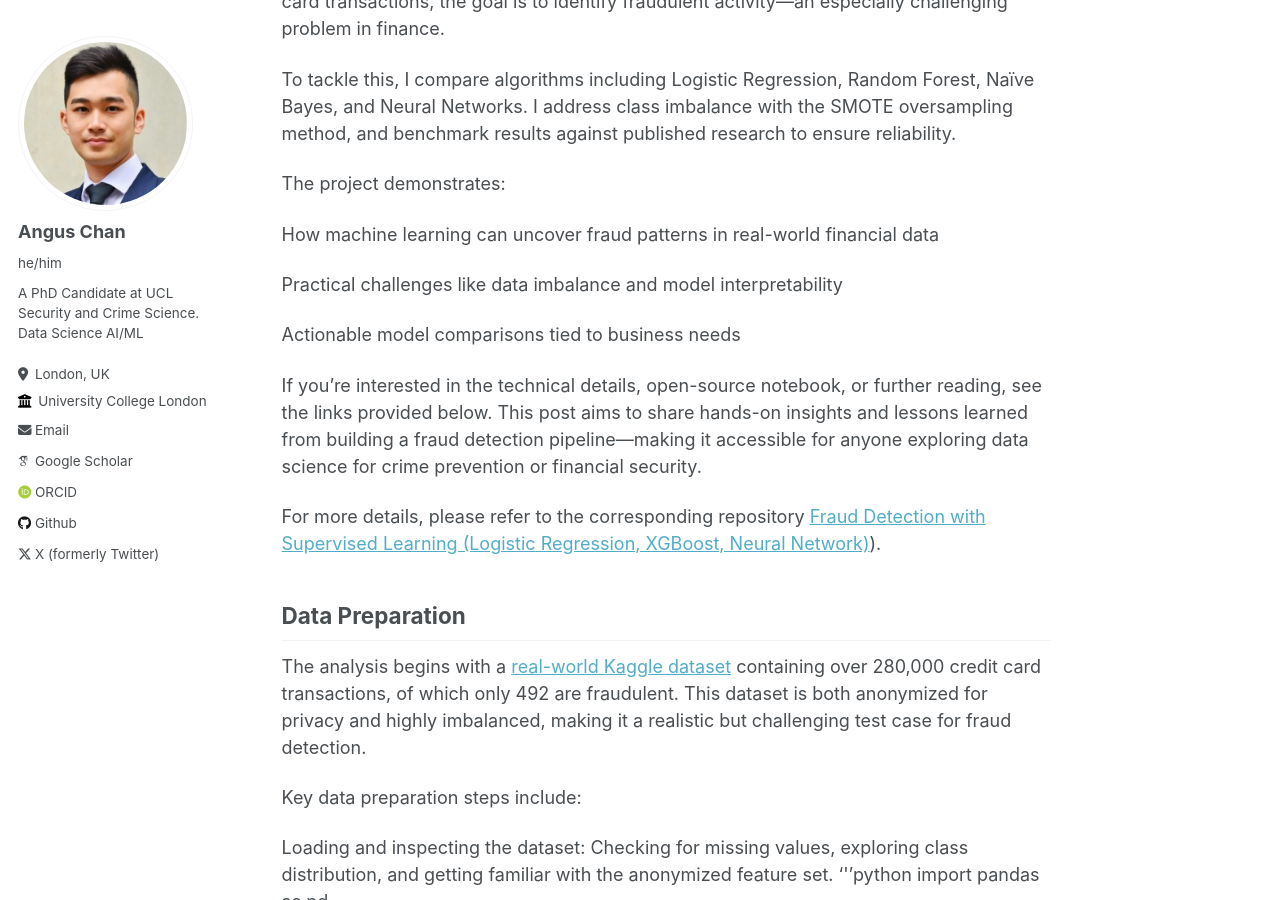
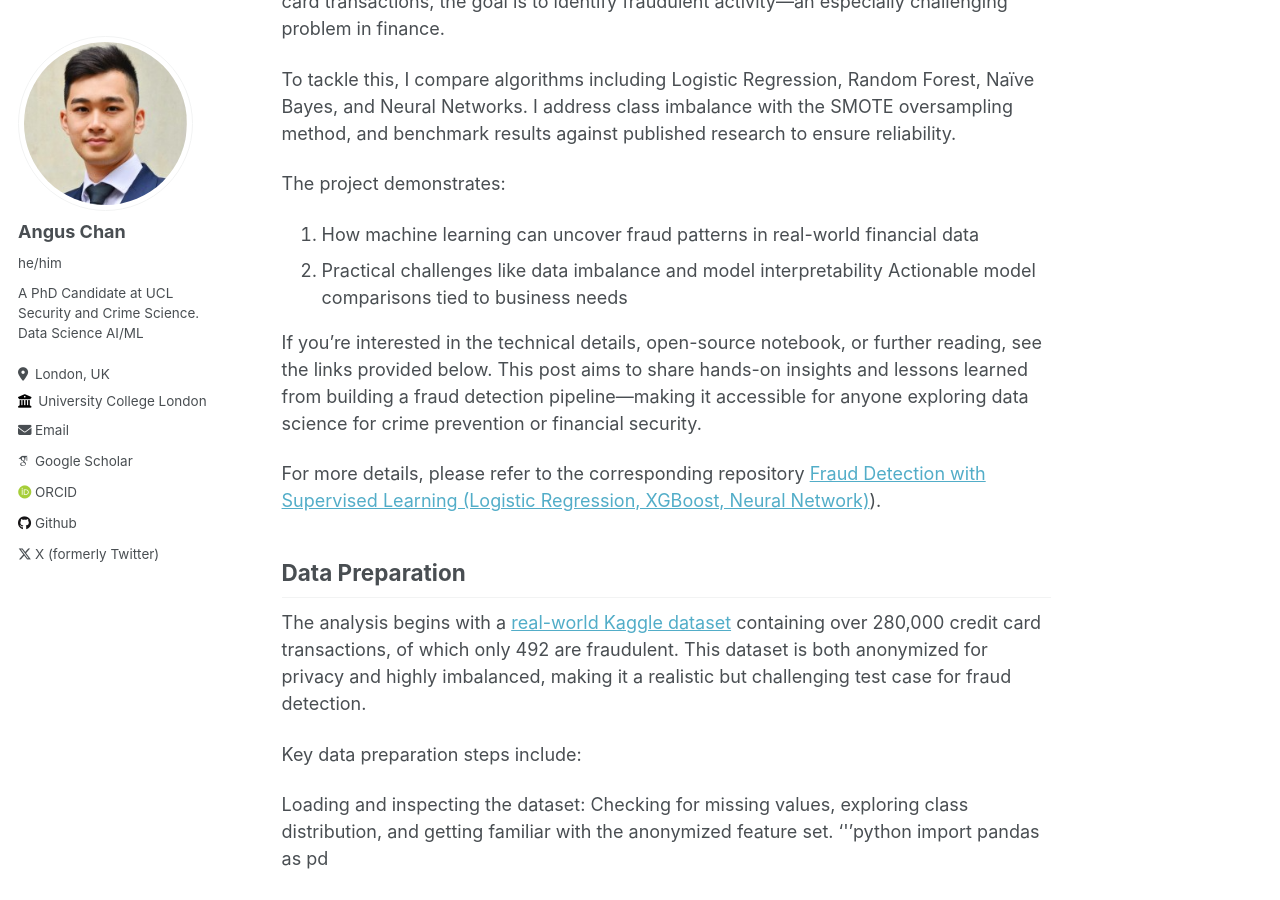
Before and after one commit to cyfangus/cyfangus.github.io, a Jekyll site: the page built from _posts/2024-07-12-fraud-detection.md, in a window 1280 px wide and 900 px high, scrolled down 676 px. Built offline with Jekyll 4.4.1, drawn with Linux system fonts in a browser that asks for light colours; some web fonts are replaced; part of the change alters nothing that is shown.

```diff
--- a/_posts/2024-07-12-fraud-detection.md
+++ b/_posts/2024-07-12-fraud-detection.md
@@ -24,12 +24,9 @@ This project explores credit card fraud detection using a range of supervised le
 To tackle this, I compare algorithms including Logistic Regression, Random Forest, Naïve Bayes, and Neural Networks. I address class imbalance with the SMOTE oversampling method, and benchmark results against published research to ensure reliability.
 
 The project demonstrates:
-
-How machine learning can uncover fraud patterns in real-world financial data
-
-Practical challenges like data imbalance and model interpretability
-
-Actionable model comparisons tied to business needs
+1. How machine learning can uncover fraud patterns in real-world financial data
+2. Practical challenges like data imbalance and model interpretability
+    Actionable model comparisons tied to business needs
 
 If you’re interested in the technical details, open-source notebook, or further reading, see the links provided below. This post aims to share hands-on insights and lessons learned from building a fraud detection pipeline—making it accessible for anyone exploring data science for crime prevention or financial security.
 
```
